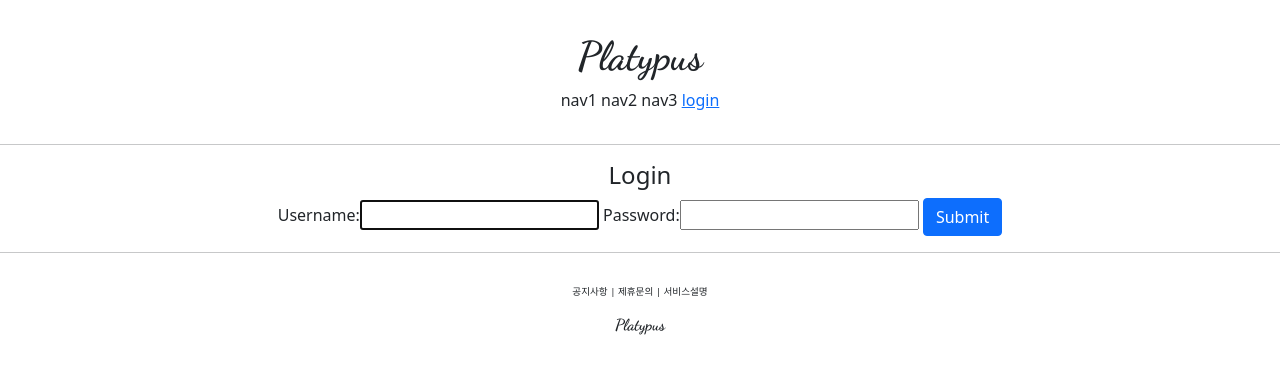
After one commit to Aiden-Kwak/pinterest-clone, a Django app: page /account/login/ in a window 1280 px wide. The commit adds this page. Shown: the top 374 px of the page. Run offline with Django 3.2, Linux system fonts and the light colour scheme.

Commit message:
login/logout 구현

```diff
--- /dev/null
+++ b/platypus/accountapp/templates/accountapp/login.html
@@ -0,0 +1,18 @@
+{% extends 'base.html' %}
+
+{% block content %}
+
+    <div style="text-align: center;">
+        <div>
+            <h4>Login</h4>
+        </div>
+        <div>
+            <form action="" method="post">
+                {% csrf_token %}
+                {{ form }}
+                <input type="submit" class="btn btn-primary">
+            </form>
+        </div>
+    </div>
+
+{% endblock %}
--- a/platypus/accountapp/urls.py
+++ b/platypus/accountapp/urls.py
@@ -1,3 +1,4 @@
+from django.contrib.auth.views import LoginView, LogoutView
 from django.urls import path
 
 from accountapp.views import hello_world, AccountCreateView
@@ -6,5 +7,9 @@ app_name = 'accountapp'
 
 urlpatterns = [
     path('hello_world/', hello_world, name='hello_world'),
+
+    path('login/', LoginView.as_view(template_name='accountapp/login.html'), name='login'),
+    path('logout/', LogoutView.as_view(), name='logout'),
+
     path('create/', AccountCreateView.as_view(), name='create'),
 ]
--- a/platypus/platypus/settings.py
+++ b/platypus/platypus/settings.py
@@ -12,6 +12,8 @@ https://docs.djangoproject.com/en/3.2/ref/settings/
 
 from pathlib import Path
 import environ, os
+from django.urls import reverse_lazy
+
 env = environ.Env(
     # set casting, default value
     DEBUG=(bool, False)
@@ -134,6 +136,9 @@ STATICFILES_DIRS = [
     BASE_DIR / "static",
 ]
 
+LOGIN_REDIRECT_URL = reverse_lazy('accountapp:hello_world')
+LOGOUT_REDIRECT_URL = reverse_lazy('accountapp:login')
+
 # Default primary key field type
 # https://docs.djangoproject.com/en/3.2/ref/settings/#default-auto-field
 
--- a/platypus/templates/header.html
+++ b/platypus/templates/header.html
@@ -6,9 +6,15 @@
         <span>nav1</span>
         <span>nav2</span>
         <span>nav3</span>
-        <span>nav4</span>
+        {% if not user.is_authenticated %}
+        <a href="{% url 'accountapp:login' %}?next={{ request.path }}">
+            <span>login</span>
+        </a>
+        {% else %}
+        <a href="{% url 'accountapp:logout' %}?next={{ request.path }}">
+            <span>logout</span>
+        </a>
+        {% endif %}
+
     </div>
-
-
-
 </div>
```
